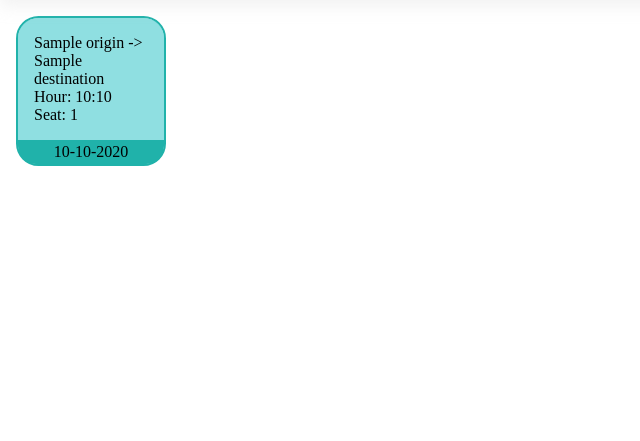
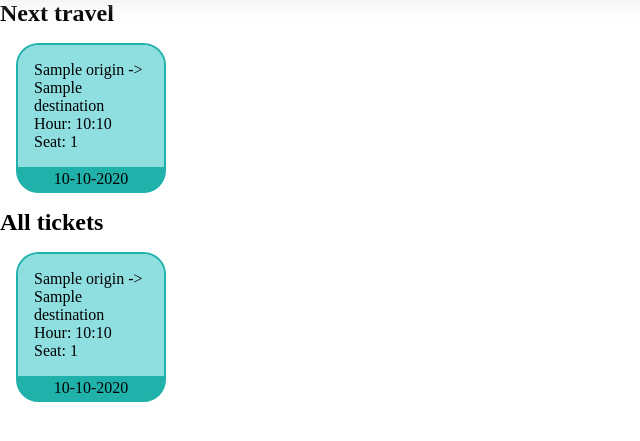
Before and after one commit to pablogmdsoftware/bus_system, a Django app: template mysite/booking/templates/booking/mytickets.html in a window 1280 px wide. Shown: the part 65-506 px from the top of the page, without its empty margins (0-640 px from the left). Run offline with Django 5.2, Linux system fonts and the light colour scheme; the template is opened without the code that fills it: most values are stand-ins (such as "Sample title", 1, 10 or a date in 2020).

Commit message:
Create mytickets main structure

```diff
--- a/mysite/booking/static/booking/mytickets.css
+++ b/mysite/booking/static/booking/mytickets.css
@@ -4,6 +4,11 @@
 
 #allTickets {
     /* background-color:  mediumslateblue; */
+    /* display: flex;
+    flex-flow: row wrap; */
+}
+
+.ticketGroup {
     display: flex;
     flex-flow: row wrap;
 }
@@ -32,3 +37,6 @@
     display: grid;
     place-content: center;
 }
+
+.ticket:nth-child(2) {
+}
--- a/mysite/booking/templates/booking/mytickets.html
+++ b/mysite/booking/templates/booking/mytickets.html
@@ -15,9 +15,8 @@
     </header>
     <main>
         <section id="nextTravel">
-        </section>
-        <section id="allTickets">
-            {% for ticket in active_tickets %}
+            <h2>Next travel</h2>
+            {% with ticket=active_tickets|first %}
             <div class="ticket">
                 <div class="ticket__information">
                     <p>{{ticket.travel.origin}} -> {{ticket.travel.destination}}</p>
@@ -28,7 +27,24 @@
                     <p>{{ticket.travel.schedule|date:"d-m-Y"}}</p>
                 </div>
             </div>
-            {% endfor %}
+            {% endwith %}
+        </section>
+        <section id="allTickets">
+            <h2>All tickets</h2>
+            <div class="ticketGroup">
+                {% for ticket in active_tickets %}
+                <div class="ticket">
+                    <div class="ticket__information">
+                        <p>{{ticket.travel.origin}} -> {{ticket.travel.destination}}</p>
+                        <p>Hour: {{ticket.travel.schedule|date:"h:i"}}</p>
+                        <p>Seat: {{ticket.seat_number}}</p>
+                    </div>
+                    <div class="ticket__date">
+                        <p>{{ticket.travel.schedule|date:"d-m-Y"}}</p>
+                    </div>
+                </div>
+                {% endfor %}
+            </div>
         </section>
     </main>
 </body>
```
